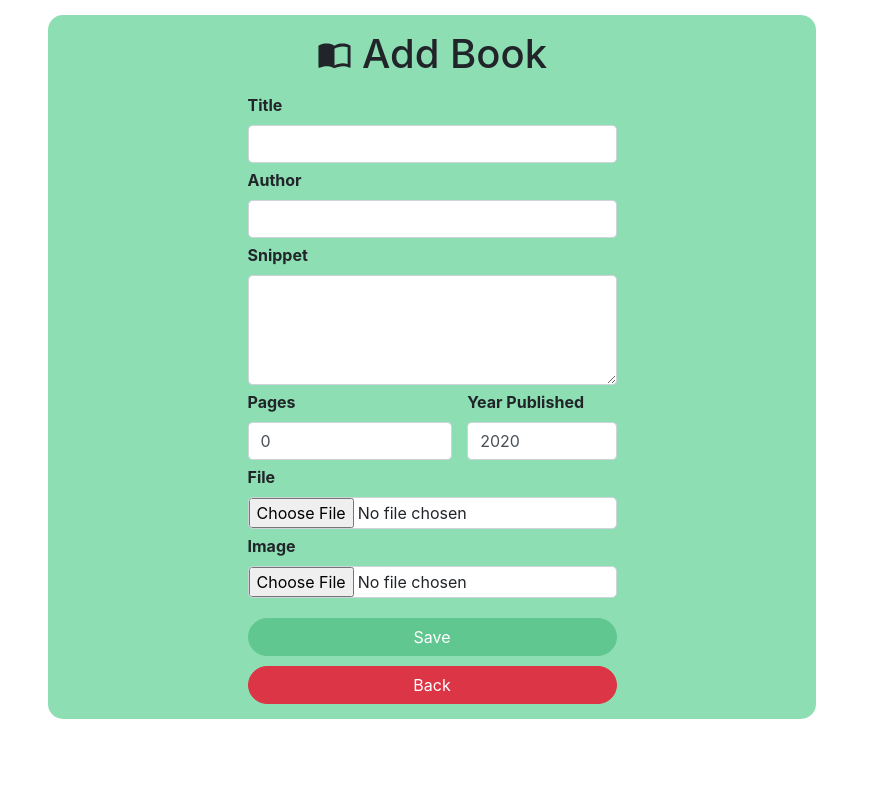
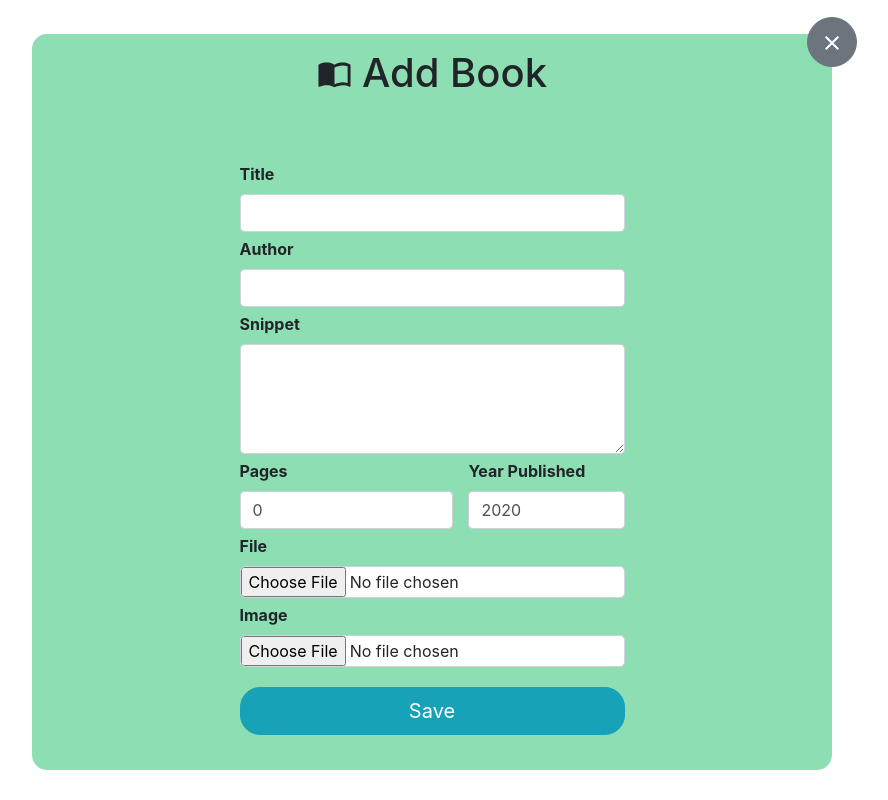
Before and after one commit to christianjaena/booklist-app-MERN, a React (Create React App) app in the folder client/: page /upload in a window 1280 px wide. Shown: the whole page, without its empty margins (208-1096 px from the left). Built offline with nearby package versions, Linux system fonts and the light colour scheme.

Commit message:
added ui stylings

```diff
--- a/client/src/components/CreatePostForm/CreatePostForm.component.jsx
+++ b/client/src/components/CreatePostForm/CreatePostForm.component.jsx
@@ -5,6 +5,7 @@ import { LinearProgress } from '@material-ui/core';
 import axios from 'axios';
 import ImportContactsIcon from '@material-ui/icons/ImportContacts';
 import MenuBookIcon from '@material-ui/icons/MenuBook';
+import CloseIcon from '@material-ui/icons/Close';
 
 const CreatePostForm = ({
 	isUpdating,
@@ -66,7 +67,7 @@ const CreatePostForm = ({
 		<div>
 			<LinearProgress
 				variant='determinate'
-				style={progress > 1 ? { display: '' } : { display: 'none' }}
+				style={progress > 1 ? { visibility: '' } : { visibility: 'hidden' }}
 				value={progress}
 			/>
 			<div
@@ -76,9 +77,9 @@ const CreatePostForm = ({
 					alignItems: 'center',
 					flexDirection: 'column',
 					backgroundColor: '#8ddeb3',
-					width: '60%',
+					width: '800px',
 					borderRadius: '15px',
-					marginTop: '15px',
+					marginTop: '30px',
 					padding: '15px',
 				}}
 			>
@@ -105,6 +106,22 @@ const CreatePostForm = ({
 						<h1 style={{ margin: '0 0 0 10px' }}>Add Book</h1>
 					</div>
 				)}
+				<button
+					className='btn btn-secondary'
+					style={{
+						width: '50px',
+						height: '50px',
+						position: 'relative',
+						bottom: '90px',
+						left: '400px',
+						borderRadius: '50%',
+					}}
+					onClick={() => {
+						isUpdating ? setIsUpdating(false) : history.push('/');
+					}}
+				>
+					<CloseIcon />
+				</button>
 				<form
 					style={{ display: 'flex', flexDirection: 'column', width: '50%' }}
 					onSubmit={handleSubmit(onSubmitHandler)}
@@ -140,7 +157,7 @@ const CreatePostForm = ({
 						ref={register({ required: true })}
 					/>
 					{errors.exampleRequired && <span>This field is required</span>}
-					<div style={{ display: 'flex' }}>
+					<div style={{ display: 'flex', justifyContent: 'space-between' }}>
 						<div style={{ marginRight: '15px' }}>
 							<label htmlFor='pages'>Pages</label>
 							<input
@@ -199,20 +216,11 @@ const CreatePostForm = ({
 					<input
 						type='submit'
 						value='Save'
-						className='btn btn-primary'
+						className='btn btn-info btn-lg'
 						style={{
-							margin: '20px 0 10px 0',
+							margin: '20px 0',
 						}}
 					/>
-					<button
-						className='btn btn-danger'
-						style={{ width: '100%' }}
-						onClick={() => {
-							isUpdating ? setIsUpdating(false) : history.push('/');
-						}}
-					>
-						Back
-					</button>
 				</form>
 			</div>
 		</div>
--- a/client/src/components/Post/Post.component.jsx
+++ b/client/src/components/Post/Post.component.jsx
@@ -7,6 +7,7 @@ import ContentLoader from 'react-content-loader';
 import GetAppIcon from '@material-ui/icons/GetApp';
 import UpdateIcon from '@material-ui/icons/Update';
 import DeleteIcon from '@material-ui/icons/Delete';
+import CloseIcon from '@material-ui/icons/Close';
 
 const Post = () => {
 	const [isUpdating, setIsUpdating] = React.useState(false);
@@ -50,21 +51,37 @@ const Post = () => {
 						alignItems: 'center',
 						justifyContent: 'center',
 						height: '100vh',
+						backgroundColor: ' #61c791',
 					}}
 				>
 					<div
 						style={{
+							display: 'flex',
+							alignItems: 'center',
+							justifyContent: 'center',
+							padding: '2em',
+							borderRadius: '15px',
 							backgroundColor: 'white',
+						}}
+					>
+						<div
+							style={{
+								backgroundColor: ' #61c791',
 								height: '480px',
 								width: '350px',
-							margin: '0 100px 0 100px',
+								margin: '0 100px 0 0',
 								display: 'flex',
 								alignItems: 'center',
 								justifyContent: 'center',
 								boxShadow: '-1px 3px 17px -8px rgba(0, 0, 0, 1)',
 							}}
 						>
-						<img src={post.imagePath} height='440' width='300' alt='postPic' />
+							<img
+								src={post.imagePath}
+								height='470'
+								width='340'
+								alt='postPic'
+							/>
 						</div>
 						<div
 							style={{
@@ -94,11 +111,16 @@ const Post = () => {
 									justifyContent: 'space-between',
 								}}
 							>
-							<button className='btn btn-primary' style={{ height: '50px' }}>
+								<button
+									className='btn btn-info'
+									style={{ padding: '8px 20px' }}
+								>
 									<a target='_blank' href={post.filePath} download>
 										<span
 											style={{
 												display: 'flex',
+												alignItems: 'center',
+												justifyContent: 'center',
 											}}
 										>
 											<GetAppIcon />
@@ -108,7 +130,7 @@ const Post = () => {
 								</button>
 								<button
 									className='btn btn-warning'
-								style={{ height: '50px' }}
+									style={{ padding: '8px 20px' }}
 									onClick={() => {
 										setIsUpdating(true);
 									}}
@@ -125,7 +147,7 @@ const Post = () => {
 									</div>
 								</button>
 								<button
-								style={{ height: '50px' }}
+									style={{ padding: '8px 20px' }}
 									className='btn btn-danger'
 									onClick={() => {
 										handleDeleteRequest(post._id);
@@ -143,14 +165,23 @@ const Post = () => {
 									</div>
 								</button>
 								<button
-								className='btn btn-danger'
+									className='btn btn-secondary'
 									onClick={() => {
 										setPost('');
 										history.push('/');
 									}}
+									style={{
+										position: 'relative',
+										bottom: '480px',
+										left: '50px',
+										height: '50px',
+										width: '50px',
+										borderRadius: '50%',
+									}}
 								>
-								Back
+									<CloseIcon />
 								</button>
+							</div>
 						</div>
 					</div>
 				</div>
@@ -171,6 +202,10 @@ const Post = () => {
 						viewBox='0 0 1000 500'
 						backgroundColor='#f3f3f3'
 						foregroundColor='#ecebeb'
+						style={{
+							position: 'relative',
+							left: '150px',
+						}}
 					>
 						<rect x='24' y='50' rx='0' ry='0' width='300' height='480' />
 						<rect x='355' y='51' rx='0' ry='0' width='297' height='87' />
--- a/client/src/components/Posts/Posts.component.jsx
+++ b/client/src/components/Posts/Posts.component.jsx
@@ -29,7 +29,7 @@ const Posts = ({ posts, status }) => {
 									justifyContent: 'space-between',
 								}}
 							>
-								<div style={{ height: '100%', overflow: 'hidden' }}>
+								<div style={{ height: '100%', overflow: 'auto' }}>
 									<div>
 										<h5>{post.title}</h5>
 									</div>
@@ -59,7 +59,7 @@ const Posts = ({ posts, status }) => {
 							onClick={() => {
 								history.push(`/posts/${post._id}`);
 							}}
-							style={{ width: '165px', marginLeft: '60px', padding: '10px' }}
+							style={{ width: '165px', marginLeft: '60px' }}
 							className='btn btn-primary'
 						>
 							<div
--- a/client/src/pages/PostsPage/PostsPage.component.jsx
+++ b/client/src/pages/PostsPage/PostsPage.component.jsx
@@ -19,6 +19,7 @@ const PostPage = () => {
 		const request = await axios.get('/posts');
 		return request.data;
 	};
+
 	const { data, status } = useQuery('posts', getPosts);
 	const history = useHistory();
 
--- a/client/src/pages/PostsPage/PostsPage.styledcomponents.jsx
+++ b/client/src/pages/PostsPage/PostsPage.styledcomponents.jsx
@@ -1,4 +1,4 @@
-import styled from 'styled-components'
+import styled from 'styled-components';
 
 export const PostPageWrapper = styled.div`
 	display: grid;
@@ -9,6 +9,8 @@ export const PostPageWrapper = styled.div`
 export const PostsWrapper = styled.div`
 	display: grid;
 	grid-template-columns: 1fr 1fr;
+	grid-row-gap: 2em;
+	margin: 10px;
 `;
 
 export const CreatePostButton = styled.div`
```
Also changed, not shown: client/public/uploads/9-6-2020-1603541398688-Screenshot-850.png (added), 1 other file (tests, documents, lock files or other folders). Lines whose indentation alone changed are shown as unchanged.
